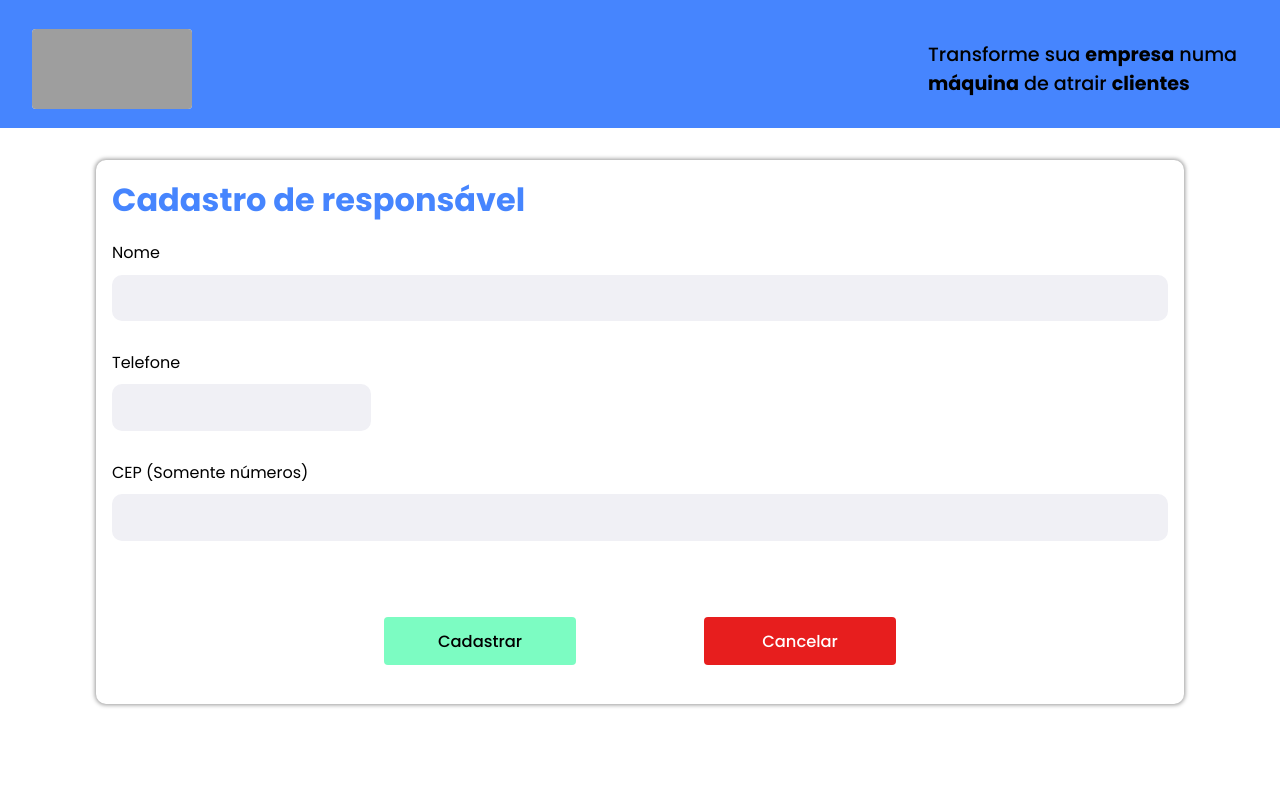
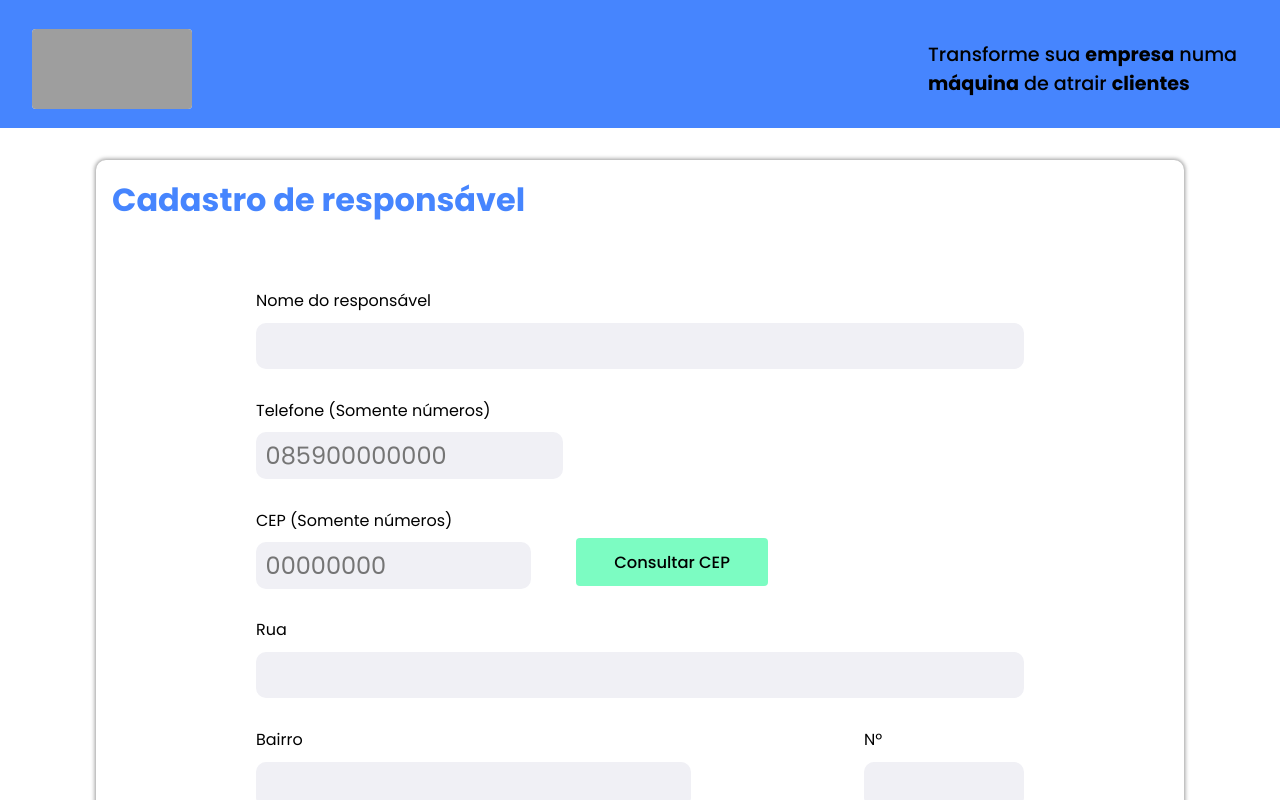
Before and after one commit to Nardogomes/hublocal, a React (Create React App) app in the folder web/: page /responsavel in a window 1280 px wide. Shown: the top 800 px of the page. Built offline with nearby package versions, Linux system fonts and the light colour scheme; grey boxes are pictures that could not be loaded.

Commit message:
Ajustando as funções para exibir dados do responsável cadastrado.

```diff
--- a/web/src/pages/Responsible/index.tsx
+++ b/web/src/pages/Responsible/index.tsx
@@ -31,7 +31,7 @@ export function Responsible() {
 
     const cep = await getCep.json();
 
-    setCep({...cep, numero: cep.numero});
+    setCep({ ...cep, numero: cep.numero });
 
     if (cep.erro) {
       toast("CEP Inválido!", {
@@ -49,7 +49,11 @@ export function Responsible() {
       headers: {
         "Content-Type": "application/json",
       },
-      body: JSON.stringify({ ...newResponsible }),
+      body: JSON.stringify({
+        name: newResponsible.name,
+        contact: newResponsible.contact,
+        address: cep,
+      }),
     });
 
     if (request.ok) {
@@ -70,7 +74,7 @@ export function Responsible() {
 
         <Fields>
           <Input
-            label="Nome"
+            label="Nome do responsável"
             name="name"
             type="text"
             value={newResponsible.name}
@@ -78,19 +82,65 @@ export function Responsible() {
           />
 
           <Input
-            label="Telefone"
+            label="Telefone (Somente números)"
             name="contact"
             type="text"
             value={newResponsible.contact}
+            placeholder="085900000000"
             onChange={setNewResponsible}
           />
 
+          <div className="search-cep">
+            <Input
+              label="CEP (Somente números)"
+              name="address"
+              type="text"
+              value={newResponsible.address}
+              placeholder="00000000"
+              onChange={setNewResponsible}
+            />
+            <button onClick={onGetCep}>Consultar CEP</button>
+          </div>
+
           <Input
-            label="CEP (Somente números)"
-            name="cep"
+            label="Rua"
+            name="logradouro"
             type="text"
-            value={newResponsible.address}
-            onChange={setNewResponsible}
+            value={cep.logradouro}
+            onChange={() => {}}
+          />
+
+          <div className="bairro-n">
+            <Input
+              label="Bairro"
+              name="bairro"
+              type="text"
+              value={cep.bairro}
+              onChange={() => {}}
+            />
+            <Input
+              label="Nº"
+              name="numero"
+              type="text"
+              value={cep.numero}
+              onChange={setCep}
+            />
+          </div>
+
+          <Input
+            label="Cidade"
+            name="localidade"
+            type="text"
+            value={cep.localidade}
+            onChange={() => {}}
+          />
+
+          <Input
+            label="Estado"
+            name="uf"
+            type="text"
+            value={cep.uf}
+            onChange={() => {}}
           />
         </Fields>
 
--- a/web/src/pages/Responsible/style.ts
+++ b/web/src/pages/Responsible/style.ts
@@ -8,8 +8,7 @@ export const Container = styled.div`
 
 export const Content = styled.div`
   width: 66rem;
-  height: 32rem;
-  margin-top: 2rem;
+  margin: 2rem 0;
   padding: 1rem;
   background-color: #fff;
   border-radius: 0.62rem;
@@ -27,7 +26,7 @@ export const Content = styled.div`
 
   .buttons {
     width: 32rem;
-    margin-top: 3rem;
+    margin: 2rem 0;
 
     display: flex;
     justify-content: space-between;
@@ -56,10 +55,60 @@ export const Content = styled.div`
 `;
 
 export const Fields = styled.div`
-  display: flex;
-  flex-wrap: wrap;
+  width: 48rem;
+  margin-top: 3rem;
 
   input[name="contact"] {
-    width: 15rem;
+    width: 18rem;
+
+    &:focus::placeholder {
+      color: transparent;
+    }
+  }
+
+  .search-cep {
+    display: flex;
+    align-items: center;
+
+    & > div {
+      width: 20rem;
+    }
+
+    input {
+      width: 16rem;
+
+      &:focus::placeholder {
+        color: transparent;
+      }
+    }
+
+    button {
+      width: 12rem;
+      height: 3rem;
+      border: none;
+      border-radius: 0.25rem;
+      background-color: #7cfcc2;
+      font-size: 1.02rem;
+      font-weight: 500;
+      cursor: pointer;
+      transition: filter 0.3s;
+
+      &:hover {
+        filter: brightness(0.9);
+      }
+    }
+  }
+
+  .bairro-n {
+    display: flex;
+    justify-content: space-between;
+
+    div {
+      width: 10rem;
+
+      input[name="bairro"] {
+        width: 26rem;
+      }
+    }
   }
 `;
--- a/web/src/pages/ShowResponsible/index.tsx
+++ b/web/src/pages/ShowResponsible/index.tsx
@@ -2,22 +2,40 @@ import { useEffect, useState } from "react";
 import { Link } from "react-router-dom";
 import { Header } from "../../components/Header";
 
-import { Container, Content } from "../ShowPlaces/style";
+import { Container, Content } from "../ShowResponsible/style";
 
 interface ShowResponsibleProps {
   id: string;
   name: string;
   contact: string;
-  address: string;
+  address: {
+    cep: string;
+    logradouro: string;
+    bairro: string;
+    numero: string;
+    localidade: string;
+    uf: string;
+  };
 }
 
 export function ShowResponsible() {
   const [responsibles, setResponsibles] = useState<ShowResponsibleProps[]>([]);
 
+  const hadleData = (data: any) => {
+    const mapper = data.map((item: any) => {
+      return {
+        ...item,
+        address: JSON.parse(item.address),
+      };
+    });
+
+    setResponsibles(mapper);
+  };
+
   useEffect(() => {
     fetch("http://localhost:3333/allresponsible")
       .then((response) => response.json())
-      .then((data) => setResponsibles(data));
+      .then((data) => hadleData(data));
   }, []);
 
   return (
@@ -32,7 +50,12 @@ export function ShowResponsible() {
             <tr>
               <th>Nome</th>
               <th>Contato</th>
-              <th>Endereço</th>
+              <th>CEP</th>
+              <th>logradouro</th>
+              <th>bairro</th>
+              <th>Nº</th>
+              <th>localidade</th>
+              <th>uf</th>
             </tr>
           </thead>
 
@@ -41,7 +64,12 @@ export function ShowResponsible() {
               <tr key={responsible.id}>
                 <td>{responsible.name}</td>
                 <td>{responsible.contact}</td>
-                <td>{responsible.address}</td>
+                <td>{responsible.address.cep}</td>
+                <td>{responsible.address.logradouro}</td>
+                <td>{responsible.address.bairro}</td>
+                <td>{responsible.address.numero}</td>
+                <td>{responsible.address.localidade}</td>
+                <td>{responsible.address.uf}</td>
               </tr>
             ))}
           </tbody>
--- a/web/src/pages/ShowResponsible/style.ts
+++ b/web/src/pages/ShowResponsible/style.ts
@@ -7,9 +7,9 @@ export const Container = styled.div`
 `;
 
 export const Content = styled.div`
-  width: 66rem;
+  width: 74rem;
   min-height: 32rem;
-  margin-top: 2rem;
+  margin: 2rem 0;
   padding: 1rem;
   background-color: #fff;
   border-radius: 0.62rem;
```
Also changed, not shown: web/src/pages/Place/style.ts (line endings or trailing spaces).
